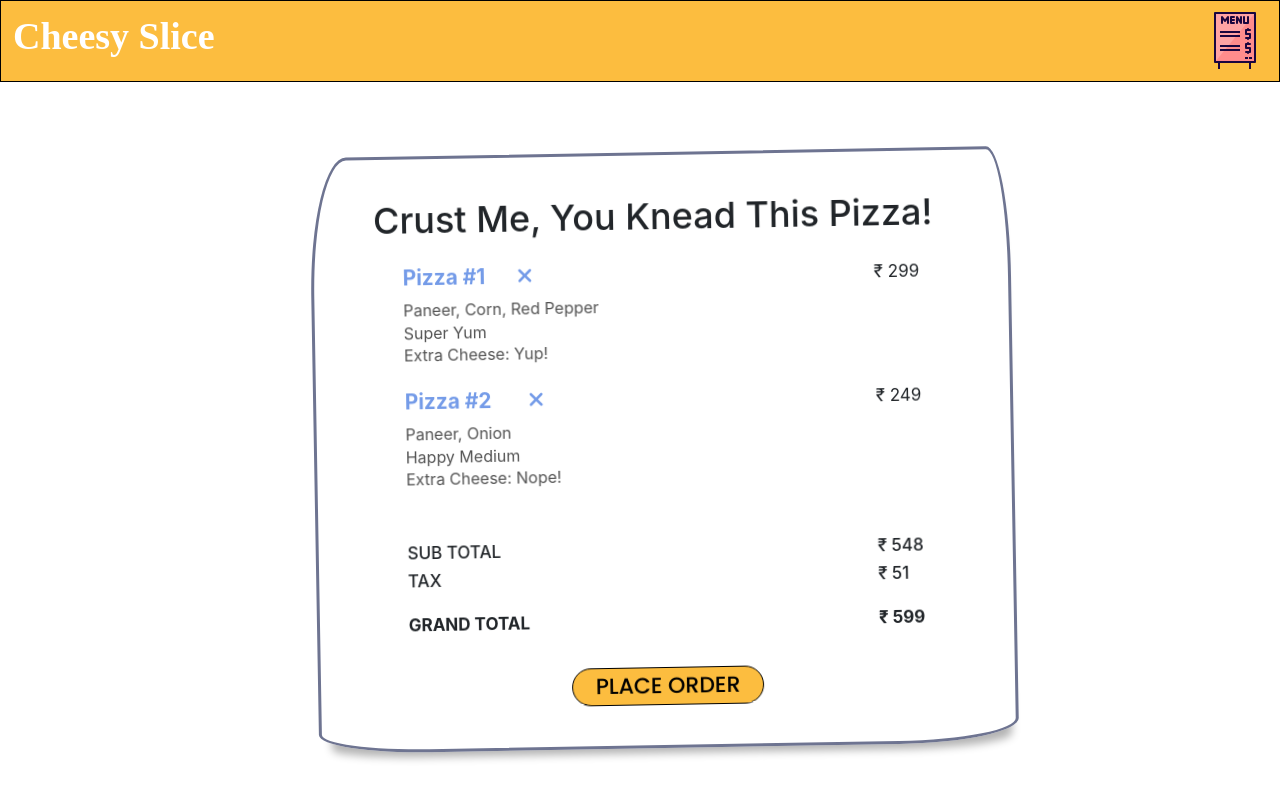
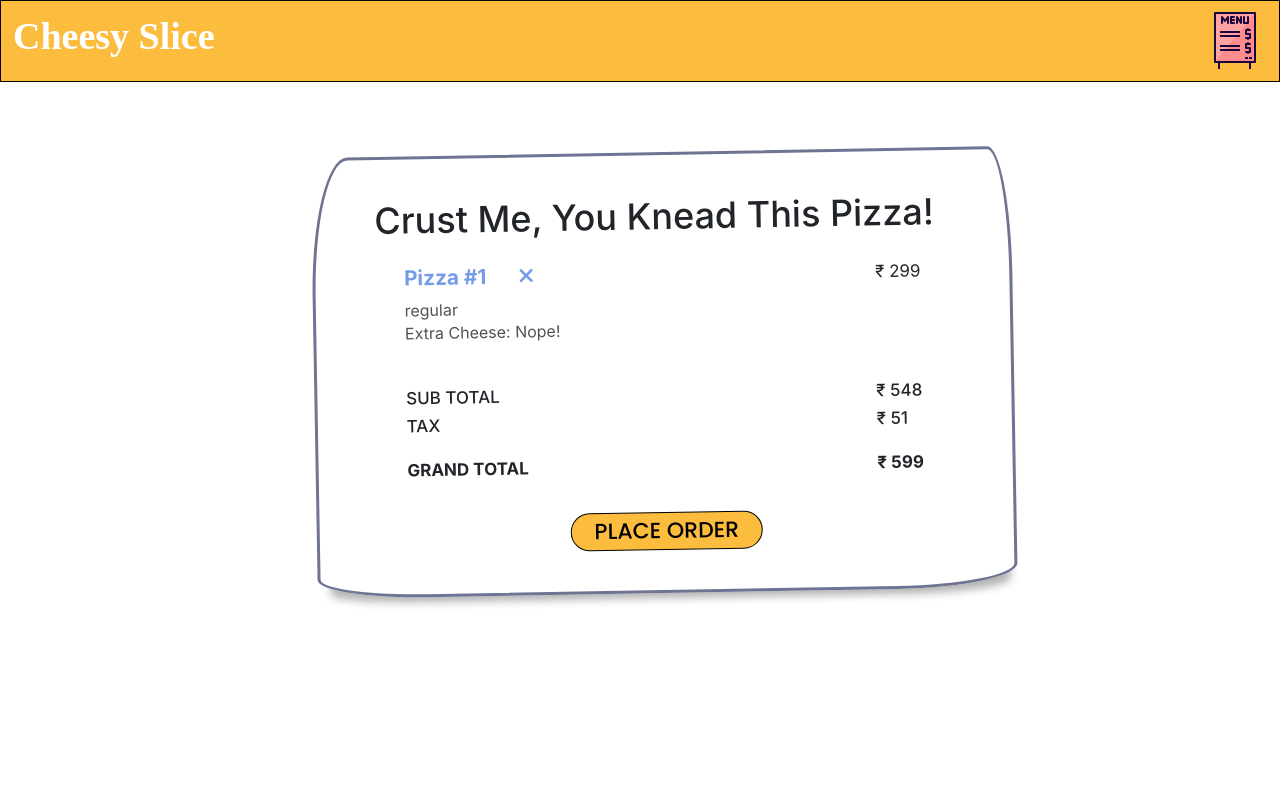
Before and after one commit to eyekavya/BurgerApp-React, a React (Create React App) app: page /cart in a window 1280 px wide. Built offline with nearby package versions, Linux system fonts and the light colour scheme; a web font is replaced by a local one.

Commit message:
made pizza items info dynamic on cart page

```diff
--- a/src/components/Cart/Cart.js
+++ b/src/components/Cart/Cart.js
@@ -1,7 +1,12 @@
 import React from "react";
 import { StyledCart } from "./StyledCart";
+import { usePizza } from "../../context/pizzaContext";
 
 function Cart() {
+  const { pizza } = usePizza();
+
+  const { toppings, size, cheese } = pizza;
+
   return (
     <StyledCart>
       <div className="wrapper">
@@ -14,38 +19,21 @@ function Cart() {
                   Pizza #1
                   <i className="fa-sharp fa-solid fa-xmark"></i>
                 </h3>
-                <p>Paneer, Corn, Red Pepper</p>
-                <p>Super Yum</p>
-                <p>Extra Cheese: Yup!</p>
+
+                {Object.entries(toppings)
+                  .filter(([key, value]) => value === true)
+                  .map((e, i, a) => (
+                    <span key={i}>
+                      {e}
+                      {a.length - 1 !== i && ","} &nbsp;
+                    </span>
+                  ))}
+
+                <p>{size}</p>
+                <p>Extra Cheese: {cheese ? "Yup!" : "Nope!"}</p>
               </div>
               <div className="pizza-price">
                 <p>₹ 299</p>
-              </div>
-            </div>
-            <div className="pizza-item">
-              <div className="pizza-desc">
-                <h3>
-                  Pizza #2 <i className="fa-sharp fa-solid fa-xmark"></i>
-                </h3>
-                <p>Paneer, Onion</p>
-                <p>Happy Medium</p>
-                <p>Extra Cheese: Nope!</p>
-              </div>
-              <div className="pizza-price">
-                <p>₹ 249</p>
-              </div>
-            </div>
-            <div className="pizza-item">
-              <div className="pizza-desc">
-                <h3>
-                  Pizza #3 <i className="fa-sharp fa-solid fa-xmark"></i>
-                </h3>
-                <p>Paneer, Onion</p>
-                <p>Happy Medium</p>
-                <p>Extra Cheese: Nope!</p>
-              </div>
-              <div className="pizza-price">
-                <p>₹ 249</p>
               </div>
             </div>
           </div>
--- a/src/components/Cart/StyledCart.js
+++ b/src/components/Cart/StyledCart.js
@@ -68,7 +68,8 @@ export const StyledCart = styled.section`
     line-height: 1.5;
   }
 
-  .pizza-desc p {
+  .pizza-desc p,
+  .pizza-desc span {
     color: #525252;
     font-size: 1rem;
     line-height: 0.4;
--- a/src/components/Size/Size.js
+++ b/src/components/Size/Size.js
@@ -25,7 +25,7 @@ function Size() {
                 id="flexRadioDefault1"
                 onChange={updateSize}
               />
-              <label className="form-check-label" for="flexRadioDefault1">
+              <label className="form-check-label" htmlFor="flexRadioDefault1">
                 Little Buddy <span> ₹ 99</span>
               </label>
             </div>
```
